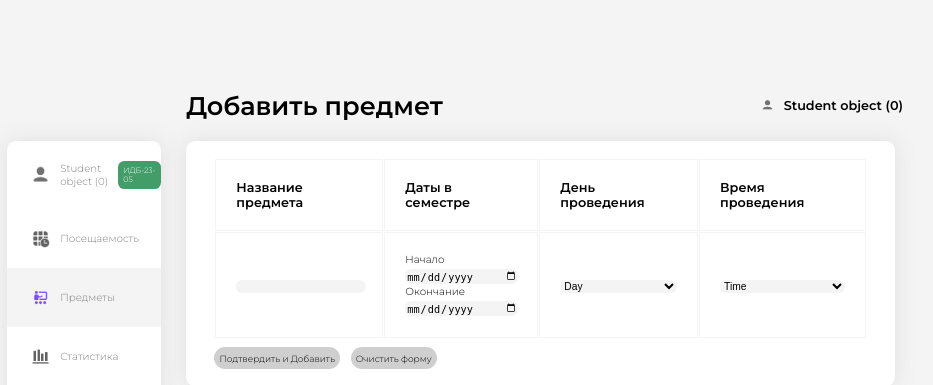
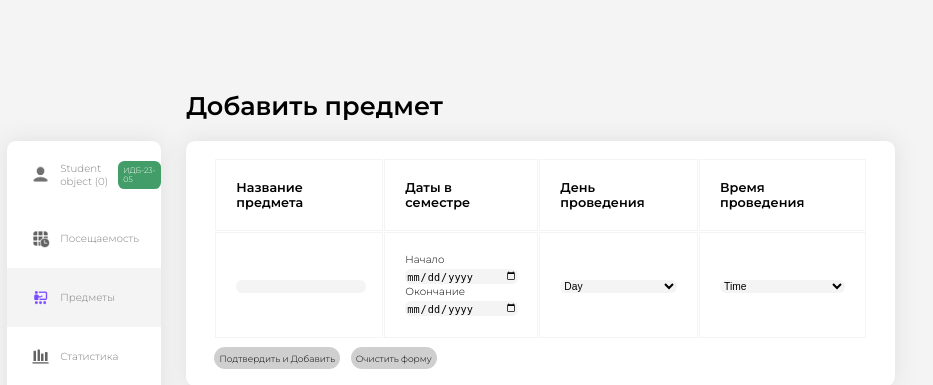
Before and after one commit to Cartman-SP/Markbook, a Django app: template Markbook/mainapp/templates/AddTimetable.html in a window 1280 px wide. Shown: the top 385 px of the page, without its empty margins (185-1118 px from the left). Run offline with Django 4.2, Linux system fonts and the light colour scheme; the template is opened without the code that fills it: values that come from a table or form of the project are taken from there, others are empty; data comes from the database, SQL or seed files in the repository; both versions use the stored data as it was after the commit.

Commit message:
bugs fixed

```diff
--- a/Markbook/mainapp/templates/AddTimetable.html
+++ b/Markbook/mainapp/templates/AddTimetable.html
@@ -97,13 +97,6 @@
         <div class="content-main">
           <div class="header">
             <h1>Добавить предмет</h1>
-            <div class="user">
-              <img
-                  src="{% static 'imgs/icon-user.png' %}"
-                  alt="user"
-                />
-              <h3>{{username}}</h3>
-            </div>
           </div>
           <div class="card">
             <div class="table-editor">
@@ -163,7 +156,7 @@
           <div class="header">
             <h1>Существующие предметы</h1>
 
-            <span id="tag-counter">{{lessons}} Предметов</span>
+            <span id="tag-counter">{{ lessons }} Предметов</span>
 
           </div>
           <div class="card">
```
Also changed, not shown: Markbook/db.sqlite3.
